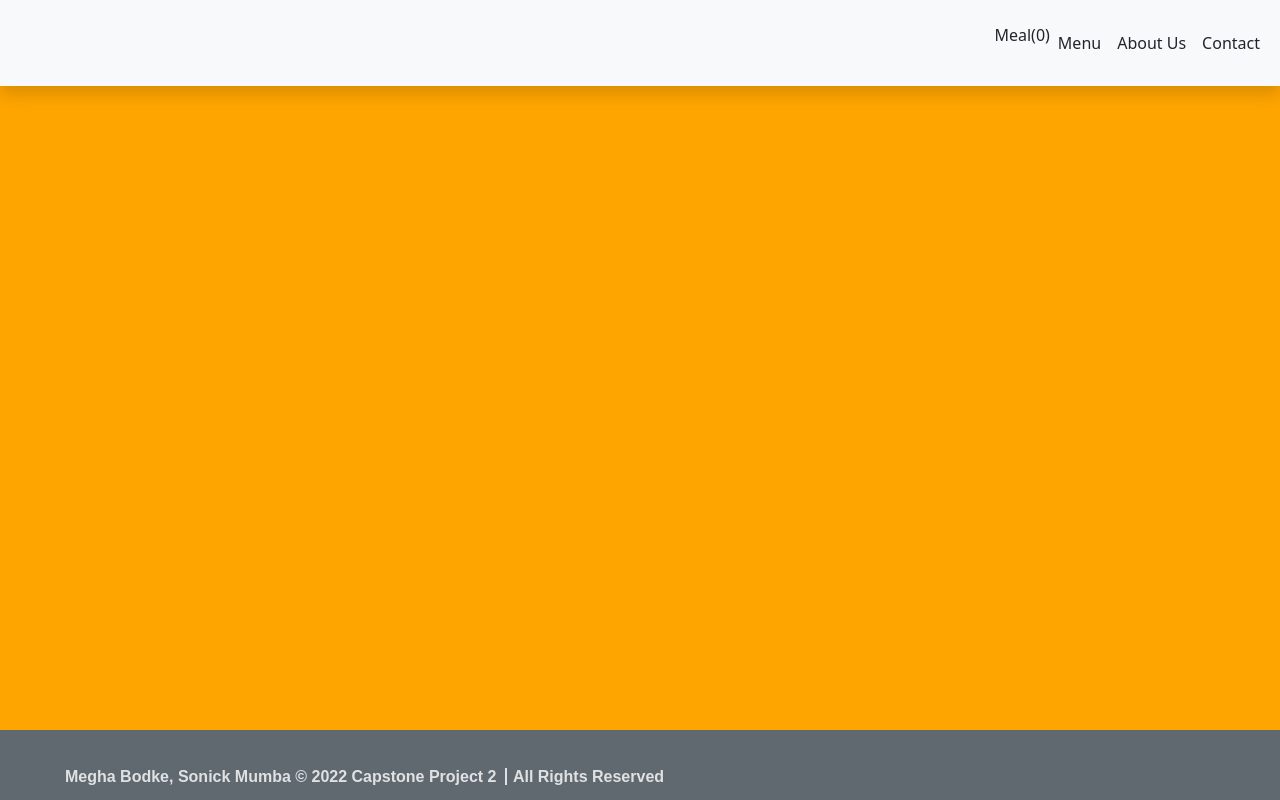
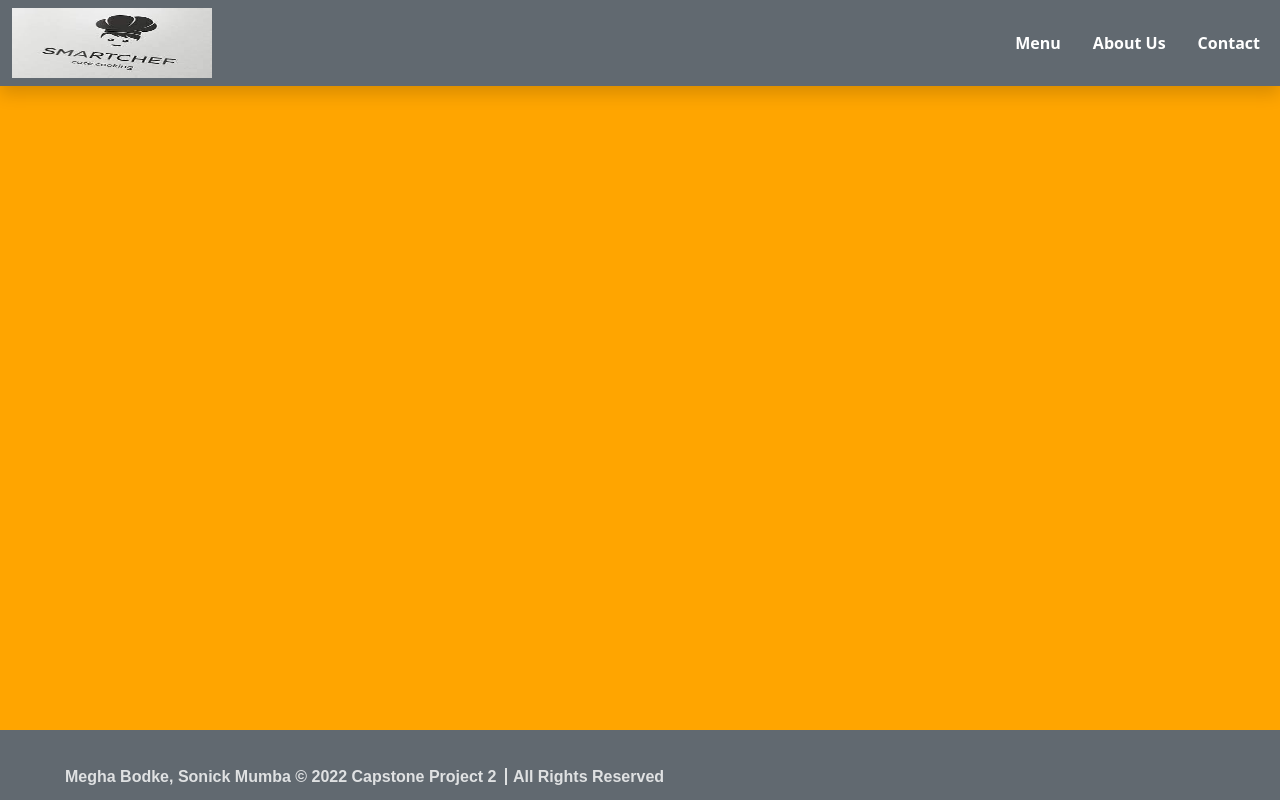
Before and after one commit to megha-n-bodke/CapstoneProject2, a website built with webpack: page src/index.html in a window 1280 px wide. Built offline with nearby package versions, Linux system fonts and the light colour scheme; no server answers; files whose address does not match are found by name.

Commit message:
style changes homepage

```diff
--- a/src/index.css
+++ b/src/index.css
@@ -3,10 +3,14 @@ body {
 }
 
 .logo-div {
-  background-image: url("../images/logo2.png");
+  background-image: url("../images/smartchef.jpeg");
   background-size: 100% 100%;
   height: 70px;
   width: 200px;
+}
+
+.navbar {
+  background-color: #616970;
 }
 
 /* start comment section */
--- a/src/index.html
+++ b/src/index.html
@@ -15,10 +15,9 @@
 
 <body>
     <header>
-        <nav class="navbar navbar-expand-lg bg-light shadow">
+        <nav class="navbar navbar-expand-lg shadow">
             <div class="container-fluid">
                 <div class="logo-div">
-
                 </div>
                 <!--  <a class="navbar-brand" href="#"><img src="../images/logo2.png" class="img-fluid" alt="image">
                 </a>
@@ -35,18 +34,18 @@
                 </button>
                 <div class="collapse navbar-collapse" id="navbarSupportedContent">
 
-                    <ul class="navbar-nav ms-auto mb-2 mb-lg-0">
-                        <li class="nav-item" id="meal-count">
-                            Meal(0)
+                    <ul class="navbar-nav ms-auto mb-2 mb-lg-0 ">
+                        <li class="nav-item ms-3 fw-bold ">
+                            <a class="nav-link text-white" href="#" id="meal-count"></a>
                         </li>
-                        <li class="nav-item">
-                            <a class="nav-link text-dark" href="#">Menu</a>
+                        <li class="nav-item ms-3 fw-bold ">
+                            <a class="nav-link text-white" href="#">Menu</a>
                         </li>
-                        <li class="nav-item">
-                            <a class="nav-link text-dark" href="#">About Us</a>
+                        <li class="nav-item ms-3 fw-bold ">
+                            <a class="nav-link text-white" href="#">About Us</a>
                         </li>
-                        <li class="nav-item">
-                            <a class="nav-link text-dark" href="#">Contact</a>
+                        <li class="nav-item ms-3 fw-bold">
+                            <a class="nav-link text-white" href="#">Contact</a>
                         </li>
                     </ul>
                 </div>
@@ -56,7 +55,7 @@
 
 
     <section>
-        <div class="row container-fluid" id="card-row">
+        <div class="row container-fluid mt-4" id="card-row">
             <!-- <div class="col-md-4" id="card-columns">
                 <div class="card" style="width: 18rem;" id="single-card">
                       <img src="..." class="card-img-top" alt="...">
--- a/src/modules/display.js
+++ b/src/modules/display.js
@@ -1,7 +1,7 @@
-import { baseUrl, singlecard, involvementUrlLikes } from './getElements.js';
-import popupDisplay from './popupDisplay.js';
-import availableDishCount from './dishCount.js';
-import postLikes from './postLikes.js';
+import { baseUrl, singlecard, involvementUrlLikes } from "./getElements.js";
+import popupDisplay from "./popupDisplay.js";
+import availableDishCount from "./dishCount.js";
+import postLikes from "./postLikes.js";
 // import { baseUrl, singlecard } from "./getElements.js";
 // import availableDishCount from "./dishCount.js";
 
@@ -18,50 +18,51 @@ const display = async () => {
     meals.map((dish) => {
       const { idMeal, strMeal, strMealThumb } = dish;
 
-      const columnsDiv = document.createElement('div');
-      columnsDiv.className = 'col-md-4';
+      const columnsDiv = document.createElement("div");
+      columnsDiv.className = "col-md-3";
 
-      const card = document.createElement('div');
-      card.className = 'card p-2 my-3 ';
+      const card = document.createElement("div");
+      card.className = "card p-2 my-4 mx-4 shadow-lg";
 
-      const img = document.createElement('img');
-      img.className = 'card-img-top';
+      const img = document.createElement("img");
+      img.className = "card-img-top";
       img.src = strMealThumb;
 
       // card body
-      const cardBodyDiv = document.createElement('div');
-      cardBodyDiv.className = 'card-body';
+      const cardBodyDiv = document.createElement("div");
+      cardBodyDiv.className = "card-body";
 
-      const dishNamePara = document.createElement('p');
-      dishNamePara.className = 'card-text';
+      const dishNamePara = document.createElement("p");
+      dishNamePara.className = "card-text fw-bold mt-2 h4";
       dishNamePara.innerText = strMeal;
 
-      const cardLikesDiv = document.createElement('div');
-      cardLikesDiv.className = 'd-flex justify-content-between';
+      const cardLikesDiv = document.createElement("div");
+      cardLikesDiv.className = "d-flex justify-content-between";
 
       // div for likes
       const findId = likes.find((like) => like.item_id === idMeal);
-      const cardNameLikesDiv = document.createElement('div');
-      const likesPara = document.createElement('p');
+      const cardNameLikesDiv = document.createElement("div");
+      const likesPara = document.createElement("p");
+      likesPara.className = "fw-bold text-secondary";
       if (findId === undefined) {
-        likesPara.innerText = 'Likes 0';
+        likesPara.innerText = "Likes 0";
       } else {
         likesPara.innerText = `Likes ${findId.likes}`;
       }
 
-      const heart = document.createElement('i');
-      heart.className = 'fa fa-heart';
-      heart.addEventListener('click', () => {
+      const heart = document.createElement("i");
+      heart.className = "fa fa-heart fa-2x mt-1 text-danger";
+      heart.addEventListener("click", () => {
         postLikes(idMeal, likesPara);
       });
 
       // button div
-      const buttonDiv = document.createElement('div');
-      const commentBtn = document.createElement('button');
-      buttonDiv.className = 'card-actions';
-      commentBtn.className = 'btn btn-secondary';
+      const buttonDiv = document.createElement("div");
+      const commentBtn = document.createElement("button");
+      buttonDiv.className = "card-actions";
+      commentBtn.className = "btn btn-secondary";
 
-      commentBtn.innerText = 'Comments';
+      commentBtn.innerText = "Comments";
 
       dishNamePara.innerText = strMeal;
 
```
